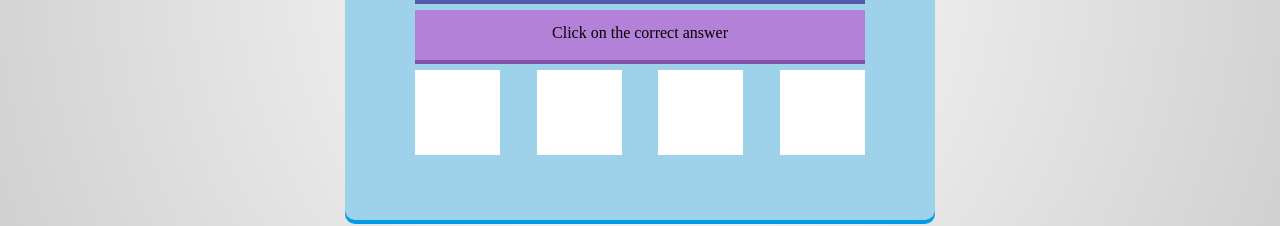
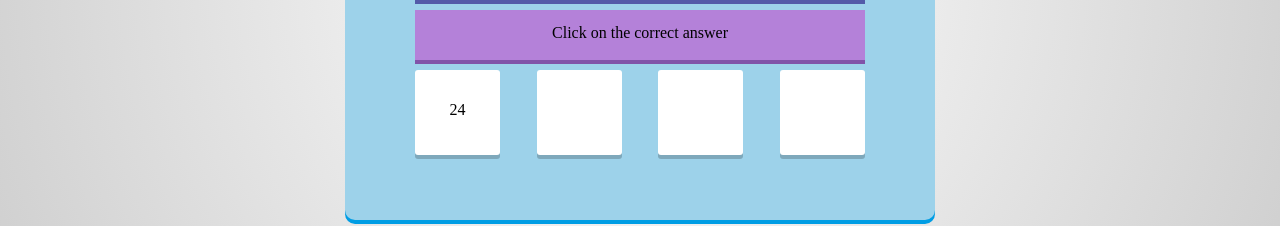
Before and after one commit to Rvp888/Maths-Game-1, a plain HTML site: page index.html in a window 1280 px wide. Shown: the part 420-646 px from the top of the page. Drawn offline with Linux system fonts and the light colour scheme.

Commit message:
choice boxes style updated

```diff
--- a/index.html
+++ b/index.html
@@ -24,7 +24,7 @@
             Click on the correct answer
         </div>
         <div id="choices">
-            <div id="box1" class="box"></div>
+            <div id="box1" class="box">24</div>
             <div id="box2" class="box"></div>
             <div id="box3" class="box"></div>
             <div id="box4" class="box"></div>
--- a/styling.css
+++ b/styling.css
@@ -75,7 +75,19 @@ html {
     background-color: white;
     float: left;
     margin-right: 36.5px;
+    border-radius: 3px;
+    cursor: pointer;
+    box-shadow: 0 4px rgba(0, 0, 0, 0.2);
+    text-align: center;
+    line-height: 80px;
 }
+
+.box:hover {
+    background-color: #9c89f6;
+    color: white;
+    box-shadow: 0 4px #6b54d3;
+}
+
 #box4 {
     margin-right: 0;
 }
```
